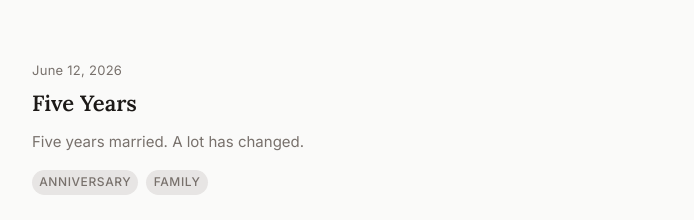
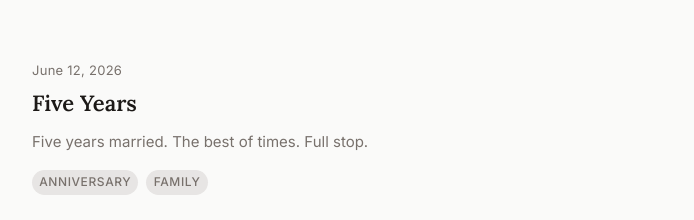
Before and after one commit to DSchau/maggie-and-dustin-2024, an Astro site: page / in a window 1280 px wide. Shown: the part 2100-2320 px from the top of the page, without its empty margins (292-986 px from the left). Built offline with nearby package versions, Linux system fonts and the light colour scheme; Astro itself is replaced by a stand-in of ours.

Commit message:
chore: update

```diff
--- a/src/content/posts/five-year-anniversary/index.md
+++ b/src/content/posts/five-year-anniversary/index.md
@@ -2,7 +2,7 @@
 title: "Five Years"
 date: 2026-06-12
 category: note
-excerpt: "Five years married. A lot has changed."
+excerpt: "Five years married. The best of times. Full stop."
 tags: [anniversary, family]
 ---
 
```
